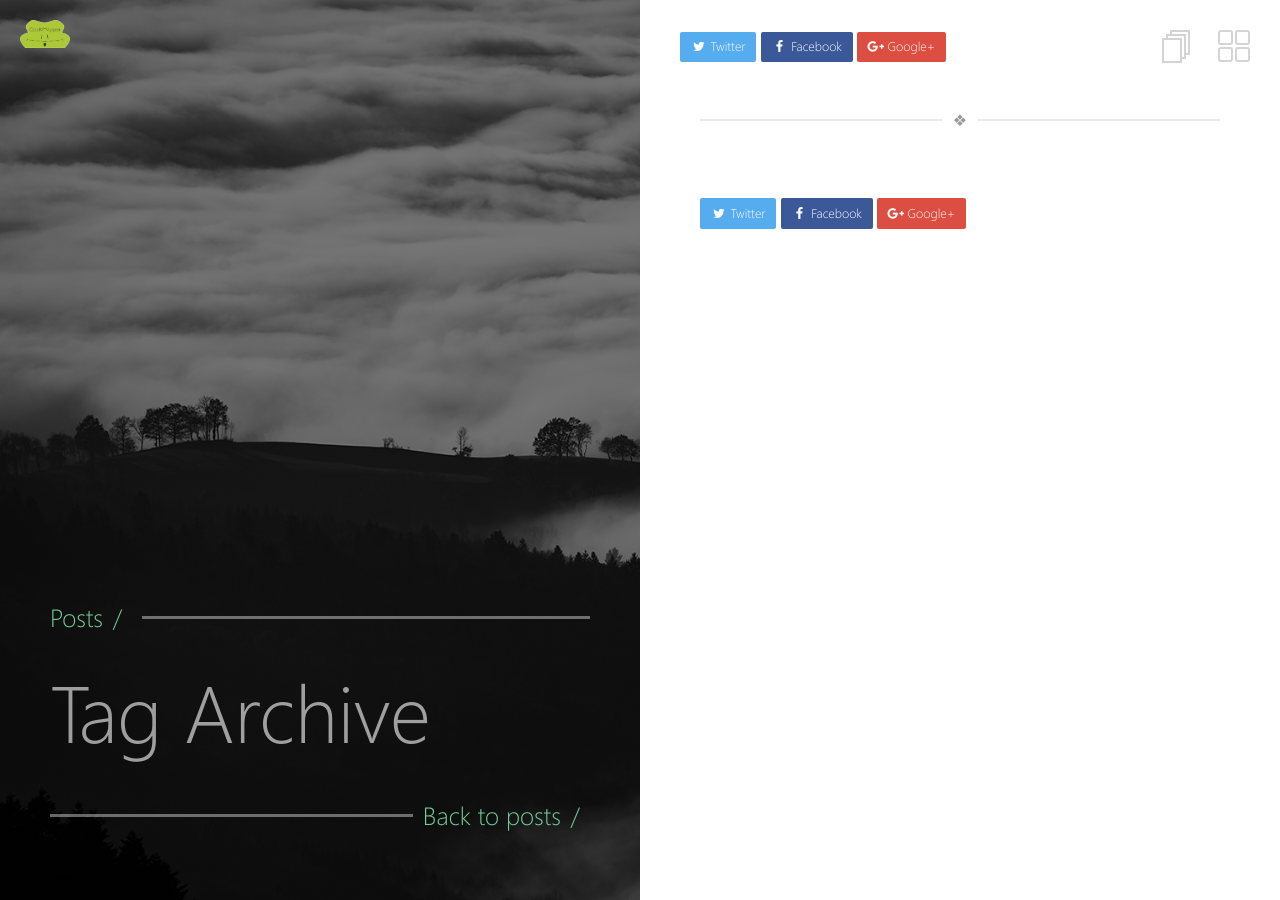
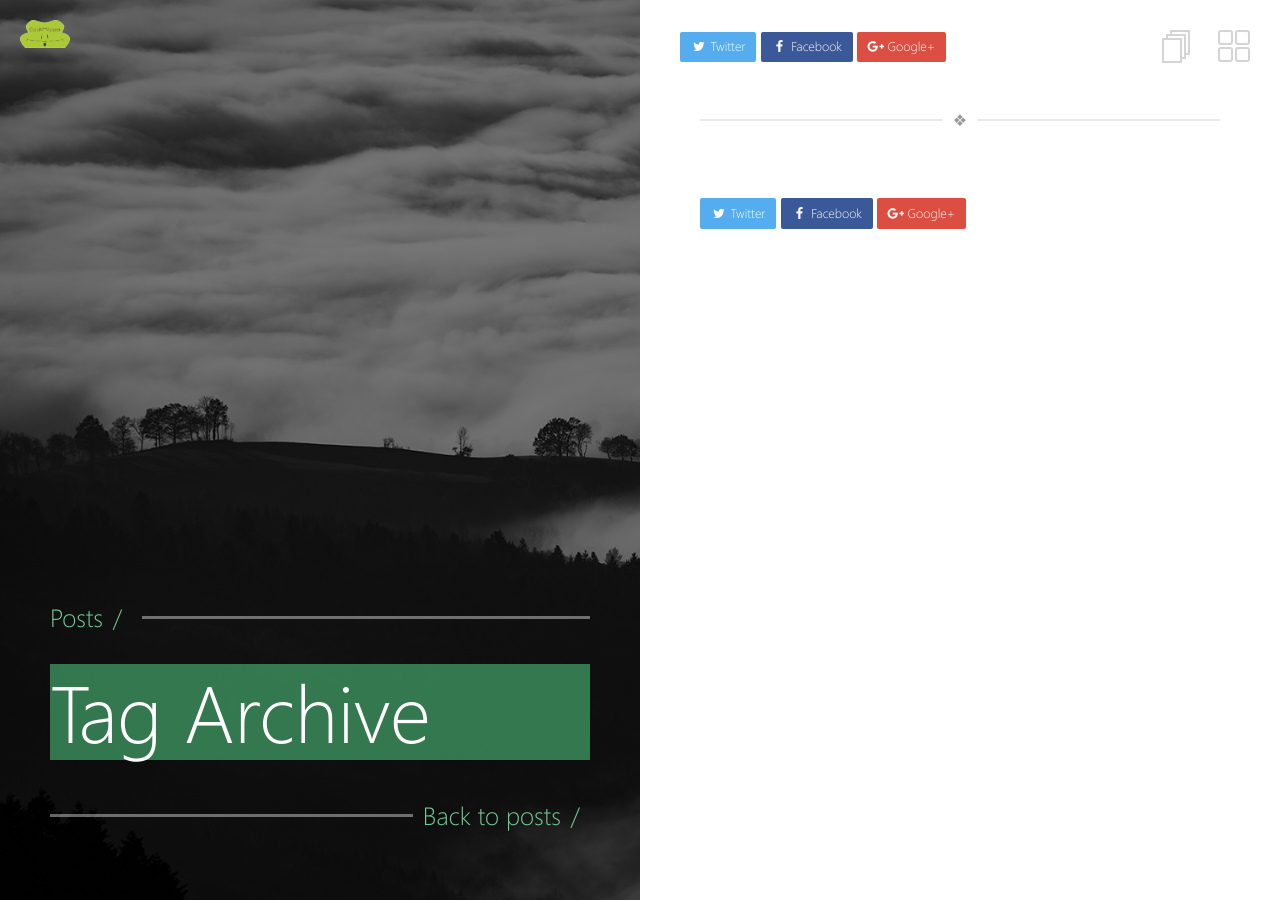
Before and after one commit to CodeHopperNL/codehopper.nl, a Jekyll site: the page built from _pages/tags.md, in a window 1280 px wide. Built offline with Jekyll 4.4.1, drawn with Linux system fonts in a browser that asks for light colours.

Commit message:
Better readability for the post title

```diff
--- a/assets/_sass/_site.scss
+++ b/assets/_sass/_site.scss
@@ -472,9 +472,10 @@
   position: absolute;
   bottom: 50px;
   left: 50px;
-  color: rgba($white, 0.6);
+  color: white;
   -ms-word-wrap: break-word;
   word-wrap: break-word;
+  background-color: rgba(#4dbe7a, 0.6);
   em {
     font-style: italic;
   }
```
